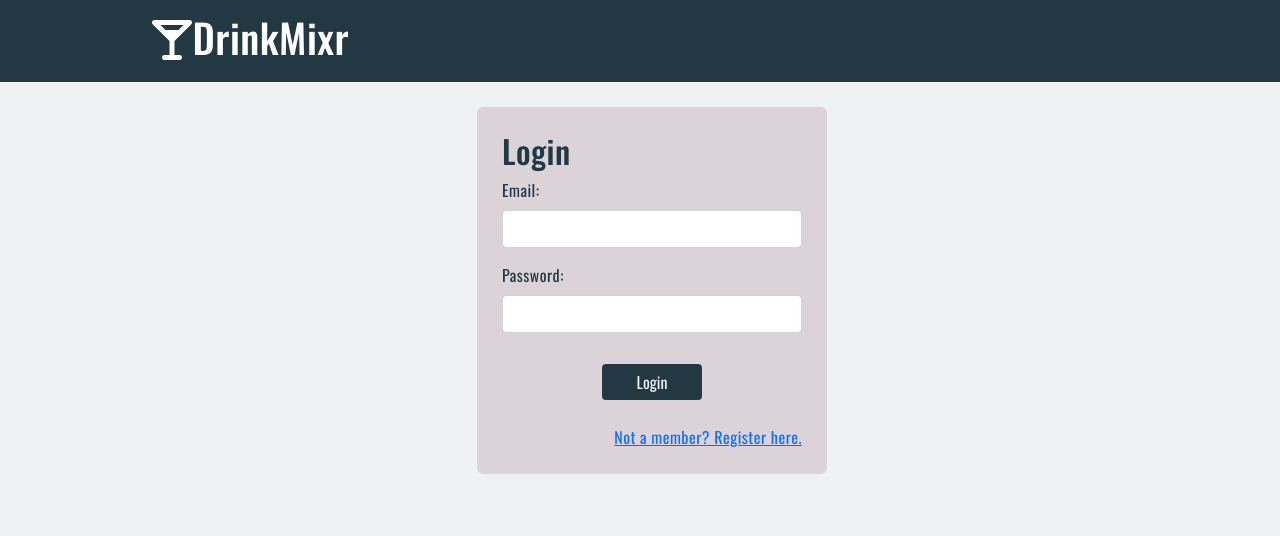
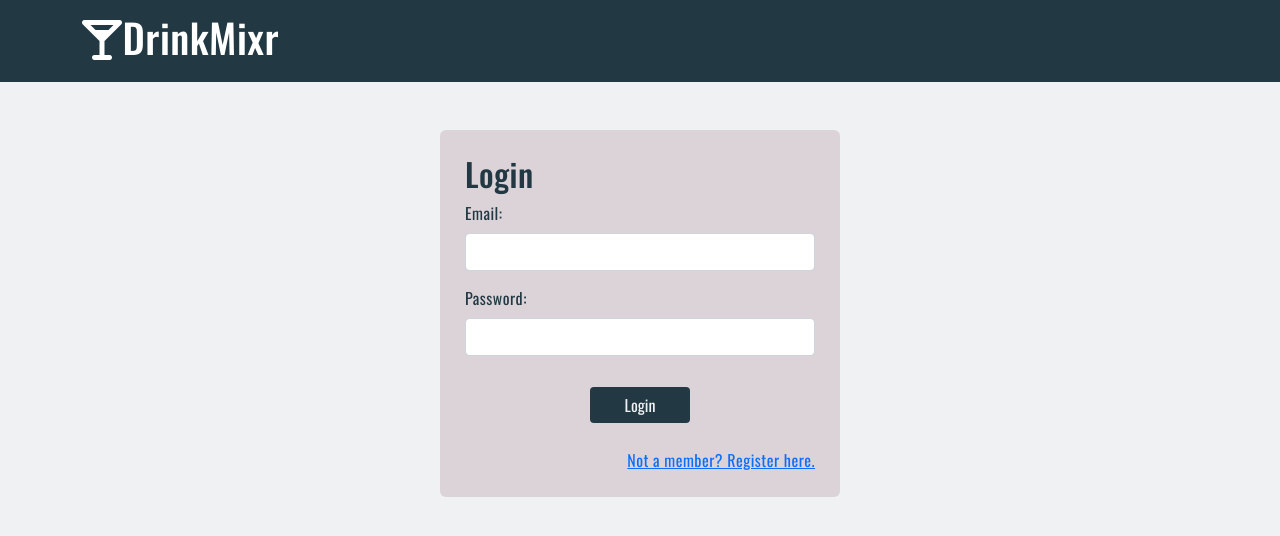
Before and after one commit to nprater86/drinkmixr, a Flask app: page / in a window 1280 px wide. Shown: the top 536 px of the page. Run offline with Flask 2, Linux system fonts and the light colour scheme; some libraries are stand-ins or nearby versions.

Commit message:
fixed my e

```diff
--- a/flask_app/static/css/style.css
+++ b/flask_app/static/css/style.css
@@ -35,18 +35,6 @@ body {
 }
 
 /* Login Styles */
-.container {
-    width: 1000px;
-    margin: 0 auto;
-}
-
-.content {
-    display: flex;
-    justify-content: center;
-    gap: 25px;
-    margin-top: 50px;
-}
-
 .formBox {
     background-color: var(--tertiary-color);
     display: flex;
@@ -54,7 +42,7 @@ body {
     padding: 25px;
     border-radius: 6px;
     color: var(--primary-color);
-    width: 35%;
+    width: 400px;
 }
 
 .formBox .btn {
--- a/flask_app/static/js/index.js
+++ b/flask_app/static/js/index.js
@@ -5,10 +5,9 @@ let flashMessages = document.getElementById('registrationErrors');
 registrationForm.onsubmit = function(e){
     e.preventDefault();
 
-    // create FormData object from javascript and send it through a fetch post request.
     var form = new FormData(registrationForm);
-    // this how we set up a post request and send the form data.
-    fetch(`http://${address}/reg_login`, { method :'POST', body : form})
+
+    fetch(`http://${address}/reg_login`, { method:'POST', body:form } )
         .then( response => response.json() )
         .then( data => {
             if (data.url){
@@ -23,16 +22,14 @@ registrationForm.onsubmit = function(e){
                 document.getElementById('birthdayError').innerHTML = data.age;
             }
         })
-
 }
 
-loginForm.onsubmit = function(){
+loginForm.onsubmit = function(e){
     e.preventDefault();
 
-    // create FormData object from javascript and send it through a fetch post request.
     var form = new FormData(loginForm);
-    // this how we set up a post request and send the form data.
-    fetch(`http://${address}/reg_login`, { method :'POST', body : form})
+
+    fetch(`http://${address}/reg_login`, { method:"POST", body:form } )
         .then( response => response.json() )
         .then( data => {
             if (data.url){
--- a/flask_app/templates/index.html
+++ b/flask_app/templates/index.html
@@ -20,8 +20,7 @@
             </div>
         </div>
     </nav>
-    <div class="container">
-        <div class="content">
+    <div class="container d-flex justify-content-center mt-5">
         <div id="registerDisplay" class="formBox">
             <h2>Register</h2>
             <form method="post" id="registration">
@@ -82,7 +81,6 @@
             <a id="toggleRegister" class="toggleLink" href="#">Not a member? Register here.</a>
         </div>
     </div>
-    </div>
     <script src="{{ url_for('static', filename='../static/js/global.js') }}"></script>
     <script src="{{ url_for('static', filename='../static/js/index.js') }}" async></script>
 </body>
```
Lines whose indentation alone changed are shown as unchanged.
